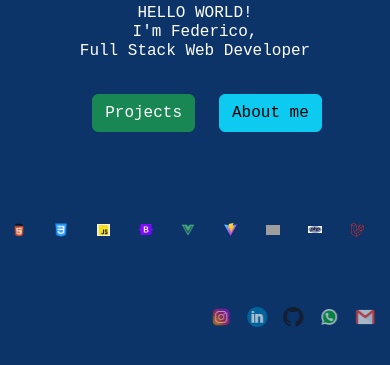
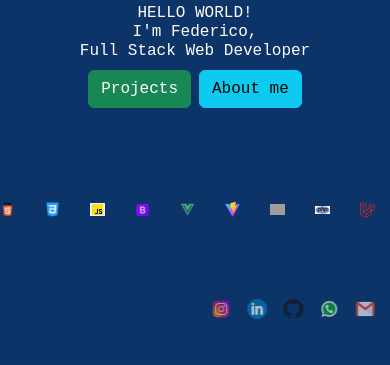
Before and after one commit to Fedekh/Portfolio-website, a Vue app: page / in a window 390 px wide. Shown: the part 429-794 px from the top of the page. Built offline with nearby package versions, Linux system fonts and the light colour scheme; grey boxes are pictures that could not be loaded.

Commit message:
convert to inglish "contact me"

```diff
--- a/src/pages/Contact.vue
+++ b/src/pages/Contact.vue
@@ -39,7 +39,7 @@ export default {
         <h6 class="text-center ok alert alert-success" :class="{ fade: isSent }" v-if="isSent">Messaggio inviato correttamente</h6>
 
         <div class="contact-form">
-            <h2>Contattami</h2>
+            <h2>Contact me</h2>
             <form @submit.prevent="submitForm" name="contact" method="POST" netlify>
                 <div class="form-group">
                     <label for="name">Nome:</label>
--- a/src/pages/HomePage.vue
+++ b/src/pages/HomePage.vue
@@ -40,9 +40,12 @@ export default {
         <div class="container">
             <div class="wrapper mt-5">
                 <div class="row row-cols-sm-1 row-cols-md-2">
+                    <!-- ME -->
                     <figure :class="{ 'me-enter-active me-enter': isMeVisible }"
                         class="main-figure d-flex flex-column align-items-center gap-5 me">
                         <img class="rounded rounded-pill" src="../img/me1.jpg" alt="" />
+
+                        <!-- skills -->
                         <figure class="skills my-5 code d-flex gap-4 flex-row align-items-end justify-content-center"
                             :class="{ 'skills-enter-active skills-enter': isSkillsVisible }">
                             <div class="tooltipp" data-tooltip="Html5">
@@ -76,18 +79,22 @@ export default {
                         </figure>
                     </figure>
 
+                    <!-- Welcome -->
                     <section :class="{ 'welcome-enter-active welcome-enter': isWelcomeVisible }"
                         class="my-5 welcome">
                         <h1>
                             HELLO WORLD! <br> <span class="name">I'm Federico,</span><br> <span class="highlight">Full Stack
                                 Web Developer</span>
                         </h1>
-                        <router-link :to="{ name: 'projects' }" class="btn btn-success m-4" aria-current="page">Projects</router-link>
-                        <router-link :to="{ name: 'about' }" class="btn btn-info" aria-current="page">About me</router-link>
+                        <div class="buttons d-flex justify-content-center justify-content-lg-start gap-2 align-items-center">
+                            <router-link :to="{ name: 'projects' }" class="btn btn-success" aria-current="page">Projects</router-link>
+                            <router-link :to="{ name: 'about' }" class="btn btn-info" aria-current="page">About me</router-link>
+                        </div>
                     </section>
                 </div>
             </div>
 
+            <!-- Social -->
             <div :class="{ 'social-enter-active social-enter': isSocialVisible }" class="social">
                 <ul class="d-flex gap-3 justify-content-sm-center justify-content-md-end list-unstyled">
                     <li>
@@ -218,7 +225,10 @@ export default {
         .container {
             .skills {
                 position: relative;
-                top: 150px;
+                top: 130px;
+                .tooltipp{
+                    width: 30px;
+                }
             }
 
             .welcome {
@@ -228,7 +238,7 @@ export default {
 
             .social {
                 position: relative;
-                bottom: 100px;
+                bottom: 60px;
             }
         }
     }
```
Also changed, not shown: src/img/wave.svg (added).
